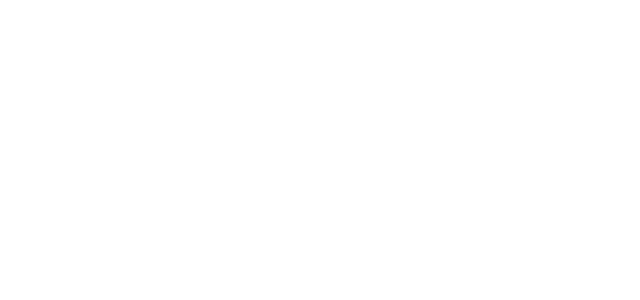
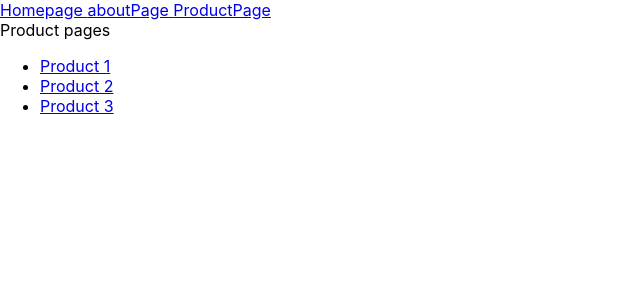
Before and after one commit to PraneshUlleri/Reactjs, a React (Create React App) app in the folder react-router/: page /product in a window 1280 px wide. Before the commit this address had no page. Shown: the top 300 px of the page, without its empty margins (0-640 px from the left). Built offline with nearby package versions, Linux system fonts and the light colour scheme.

Commit message:
made pages

```diff
--- a/react-router/src/App.js
+++ b/react-router/src/App.js
@@ -1,11 +1,19 @@
 import './App.css';
-import { BrowserRouter, Route, Routes } from 'react-router-dom';
-import Home from './Home';
+import { BrowserRouter, Link, Route, Routes } from 'react-router-dom';
+import Home from './pages/Home';
+import AboutPage from './pages/AboutPage';
+import ProductPage from './pages/ProductPage';
 
 function App() {
   return (
     <BrowserRouter>
+      <Link to="/"> Homepage </Link>
+      <Link to="/about">aboutPage </Link>
+      <Link to="/product">ProductPage </Link>
       <Routes>
+        <Route exact path="/product" element={<ProductPage />} />
+        <Route path="/product/:id"></Route>
+        <Route path="/about" element={<AboutPage />} />
         <Route exact path="/" element={<Home />}></Route>
       </Routes>
     </BrowserRouter>
--- /dev/null
+++ b/react-router/src/pages/AboutPage.js
@@ -0,0 +1,5 @@
+import React from 'react';
+
+export default function AboutPage() {
+  return <div>AboutPage</div>;
+}
--- /dev/null
+++ b/react-router/src/pages/ProductPage.js
@@ -0,0 +1,26 @@
+import React from 'react';
+import { Link, useParams } from 'react-router-dom';
+
+export default function ProductPage() {
+  const { id } = useParams();
+  return (
+    <div>
+      Product pages
+      {id ? (
+        <div> Product ID: {id}</div>
+      ) : (
+        <ul>
+          <li>
+            <Link to="/product/1"> Product 1</Link>
+          </li>
+          <li>
+            <Link to="/product/2"> Product 2</Link>
+          </li>
+          <li>
+            <Link to="/product/3"> Product 3</Link>
+          </li>
+        </ul>
+      )}
+    </div>
+  );
+}
```
Also changed, not shown: react-router/src/pages/Home.js (renamed from react-router/src/Home.js).
